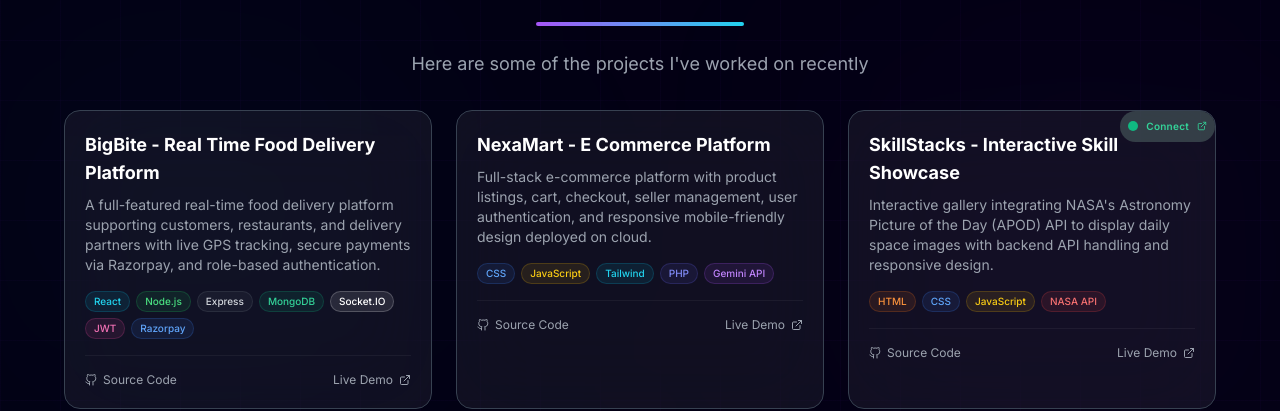
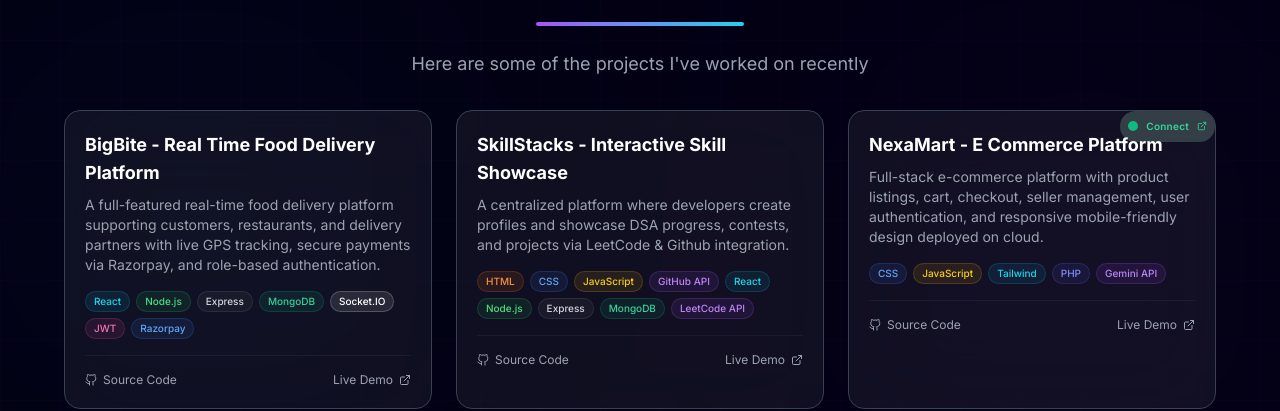
Before and after one commit to Bharat-Kumar-19030/Portfolio, a React (Vite) app in the folder frontend/: page / in a window 1280 px wide. Shown: the part 2120-2531 px from the top of the page. Built offline with nearby package versions, Linux system fonts and the light colour scheme; no server answers.

Commit message:
minor updates

```diff
--- a/frontend/src/components/Projects.jsx
+++ b/frontend/src/components/Projects.jsx
@@ -2,6 +2,7 @@
 import { useInView } from 'react-intersection-observer';
 import { FiGithub, FiExternalLink, FiCalendar } from 'react-icons/fi';
 import React from 'react';
+import { SiLeetcode } from 'react-icons/si';
 const defaultProjects = [
   {
     _id: 'default-1',
@@ -11,11 +12,22 @@
     image: '',
     githubLink: 'https://github.com/Bharat-Kumar-19030/BigBite_Foods',
     liveLink: 'https://bigbitefoods.shop',
-    date: 'Dec 2025',
+    date: 'Feb 2026',
     featured: true,
   },
   {
     _id: 'default-2',
+    title: 'SkillStacks - Interactive Skill Showcase',
+    description: 'A centralized platform where developers create profiles and showcase DSA progress, contests, and projects via LeetCode & Github integration.',
+    techStack: ['HTML', 'CSS', 'JavaScript', 'GitHub API', 'React', 'Node.js', 'Express', 'MongoDB', 'LeetCode API'],
+    image: '',
+    githubLink: 'https://github.com/Bharat-Kumar-19030/SkillStack',
+    liveLink: 'https://skillstacks.vercel.app/',
+    date: 'Nov 2025',
+    featured: true,
+  },
+  {
+    _id: 'default-3',
     title: 'NexaMart - E Commerce Platform',
     description: 'Full-stack e-commerce platform with product listings, cart, checkout, seller management, user authentication, and responsive mobile-friendly design deployed on cloud.',
     techStack: ['CSS', 'JavaScript', 'Tailwind', 'PHP', 'Gemini API'],
@@ -24,18 +36,7 @@
     liveLink: 'https://nexamartstore.wuaze.com/',
     date: 'May 2025',
     featured: true,
-  },
-  {
-    _id: 'default-3',
-    title: 'SkillStacks - Interactive Skill Showcase',
-    description: 'Interactive gallery integrating NASA\'s Astronomy Picture of the Day (APOD) API to display daily space images with backend API handling and responsive design.',
-    techStack: ['HTML', 'CSS', 'JavaScript', 'NASA API'],
-    image: '',
-    githubLink: 'https://github.com/Bharat-Kumar-19030/SkillStack',
-    liveLink: 'https://skillstacks.vercel.app/',
-    date: 'Jan 2026',
-    featured: true,
-  },
+  }
 ];
 
 const techColors = {
```
